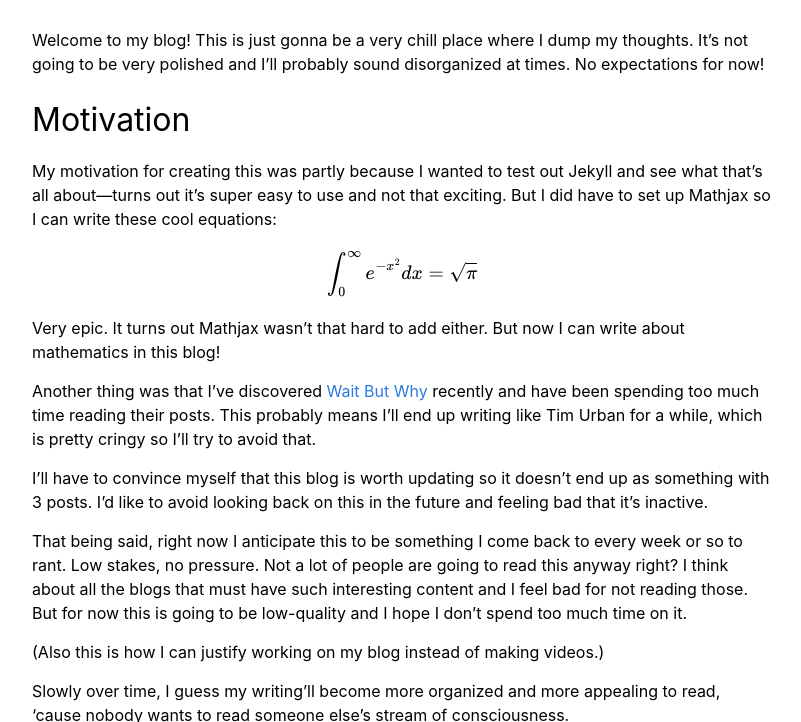
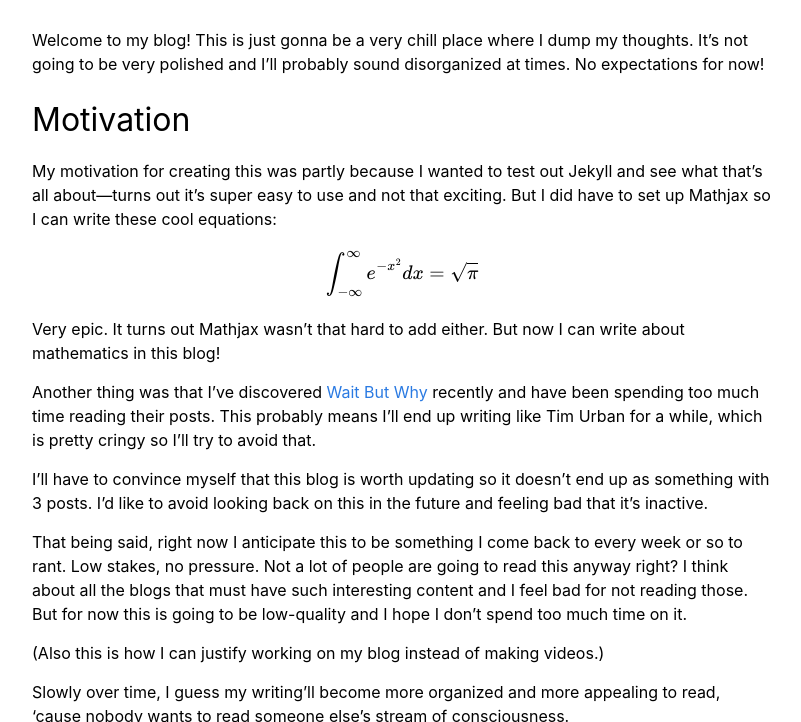
Before and after one commit to womogenes/blog, a Jekyll site: the page built from _posts/2021-04-16-welcome.md, in a window 1280 px wide and 900 px high. Shown: the part 178-900 px from the top of the window, without its empty margins (238-1039 px from the left). Built offline with Jekyll 4.4.1, drawn with Linux system fonts in a browser that asks for light colours.

Commit message:
Fix a math error

```diff
--- a/_posts/2021-04-16-welcome.md
+++ b/_posts/2021-04-16-welcome.md
@@ -10,7 +11,7 @@ Welcome to my blog! This is just gonna be a very chill place where I dump my tho
 My motivation for creating this was partly because I wanted to test out Jekyll and see what that's all about—turns out it's super easy to use and not that exciting. But I did have to set up Mathjax so I can write these cool equations:
 
 $$
-\int_0^{\infty}e^{-x^2}dx = \sqrt{\pi}
+\int_{-\infty}^{\infty}e^{-x^2}dx = \sqrt{\pi}
 $$
 
 Very epic. It turns out Mathjax wasn't that hard to add either. But now I can write about mathematics in this blog!
```
Also changed, not shown: other parts of _posts/2021-04-16-welcome.md (+1 -0 lines), _posts/2021-04-16-my-window.md (+1 -1 lines).
